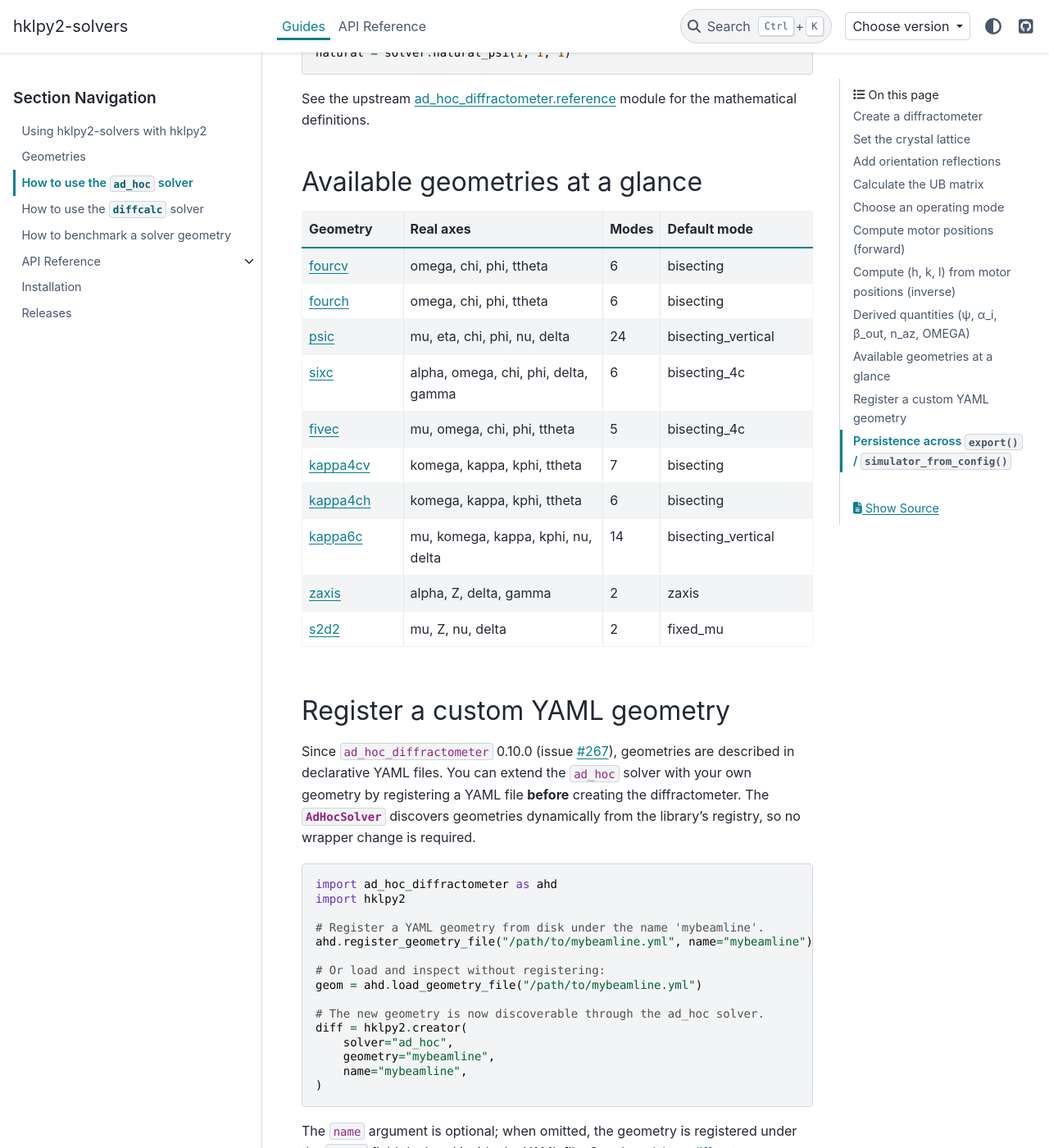
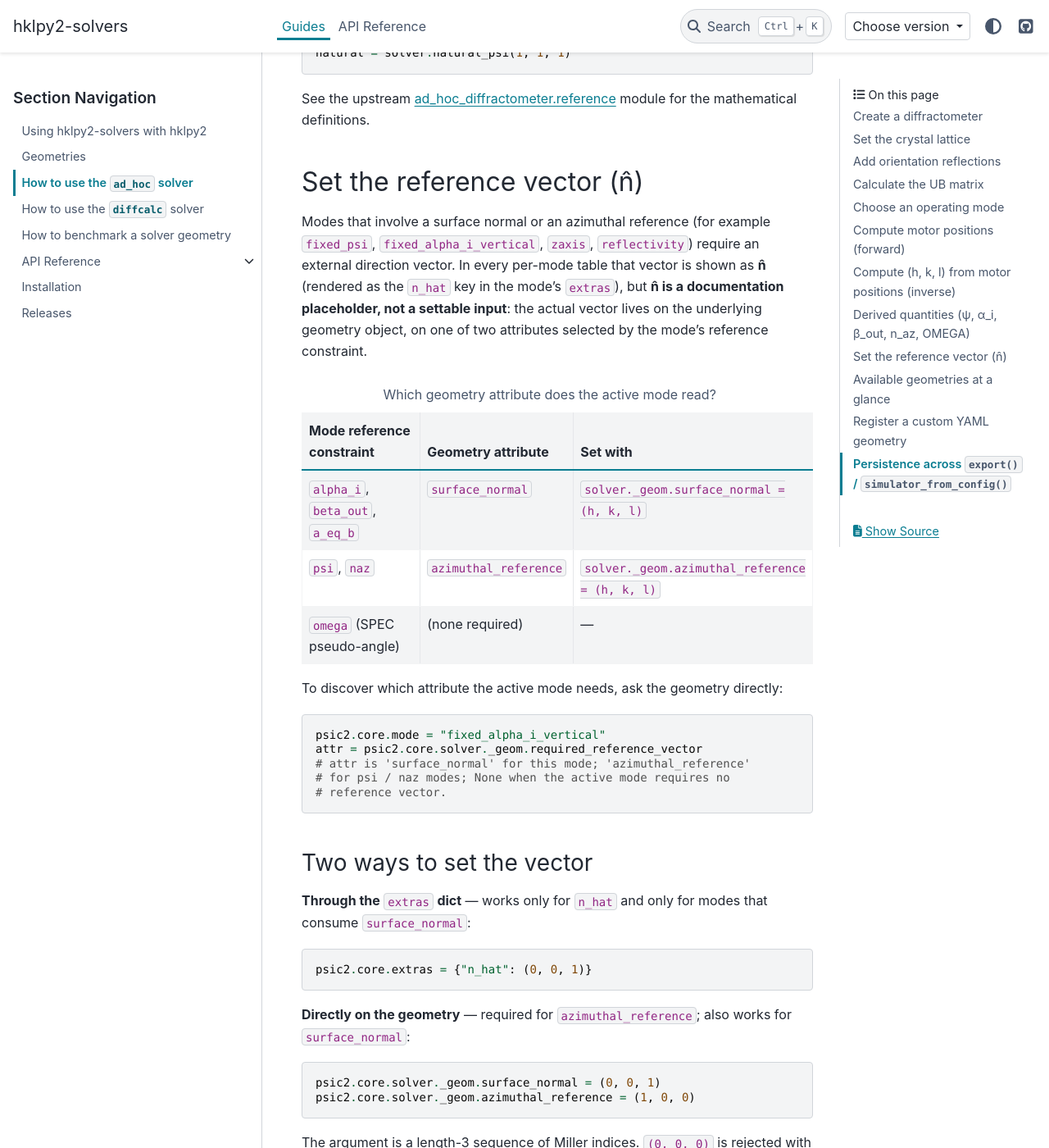
Before and after one commit to prjemian/hklpy2_solvers, a Sphinx documentation site: the page built from docs/source/guide_ad_hoc.rst, in a window 1280 px wide and 1400 px high, scrolled down 4211 px. Shown: the whole window at 82% size. Built offline with Sphinx 7.4.7 and the PyData theme 0.15.4, drawn with Linux system fonts in a browser that asks for light colours; pages that are not in the unit, such as notebooks, are missing from menus; some of the changed text lies outside the part shown.

Commit message:
docs #114 new 'Set the reference vector (n-hat)' guide section
Add a runnable how-to section to guide_ad_hoc.rst that answers the
recurring user question 'how do I set or update n_hat?'.

The n_hat key shown in every per-mode extras table is a documentation
placeholder; the actual vector lives on the geometry object as
surface_normal (for alpha_i / beta_out / a_eq_b modes) or
azimuthal_reference (for psi / naz modes).  The new section:

* Adds the RST label guide_ad_hoc.reference_vector for cross-linking
  from geometries.rst (Part D3).
* Provides a quick-reference table mapping reference-constraint name
  to geometry attribute to setter recipe.
* Shows how to introspect required_reference_vector on the active
  mode.
* Documents two ways to set the vector: through the extras dict
  (n_hat key, routes to surface_normal) and directly on the geometry
  (required for azimuthal_reference, also works for surface_normal).
* Notes that (0, 0, 0) is rejected and that the default is None.
* Cautions that direct cs.extras['n_hat'] writes emit UserWarning
  under ad_hoc_diffractometer >= 0.11.1.

All code blocks reuse the already-instantiated psic2 from the
preceding 'Derived quantities' section so the guide-regression
smoke test (issue #88) runs them end-to-end without bootstrap.

RELEASE_NOTES: new Documentation subsection with the one-line entry.

Sphinx build succeeds with no warnings; 985 tests pass at 100% line
and branch coverage.

Agent: OpenCode (claudeopus47)

```diff
--- a/RELEASE_NOTES.rst
+++ b/RELEASE_NOTES.rst
@@ -39,6 +39,11 @@ describe future plans.
     ~~~~~~~~~~~~
 
     * Use ``ConstraintSet.with_constraint_values()`` in ``AdHocSolver.extras`` setter.  :issue:`114`
+
+    Documentation
+    ~~~~~~~~~~~~~
+
+    * Document how to set the reference vector (n̂) in the ``ad_hoc`` guide.  :issue:`114`
 
     Maintenance
     ~~~~~~~~~~~
--- a/docs/source/guide_ad_hoc.rst
+++ b/docs/source/guide_ad_hoc.rst
@@ -208,6 +208,82 @@ See the upstream
 `ad_hoc_diffractometer.reference <https://bcda-aps.github.io/ad_hoc_diffractometer/latest/api/reference.html>`_
 module for the mathematical definitions.
 
+.. _guide_ad_hoc.reference_vector:
+
+Set the reference vector (n̂)
+------------------------------
+
+Modes that involve a surface normal or an azimuthal reference (for
+example ``fixed_psi``, ``fixed_alpha_i_vertical``, ``zaxis``,
+``reflectivity``) require an external direction vector.  In every
+per-mode table that vector is shown as **n̂** (rendered as the
+``n_hat`` key in the mode's ``extras``), but **n̂ is a documentation
+placeholder, not a settable input**: the actual vector lives on the
+underlying geometry object, on one of two attributes selected by the
+mode's reference constraint.
+
+.. list-table:: Which geometry attribute does the active mode read?
+   :header-rows: 1
+   :widths: 35 30 35
+
+   * - Mode reference constraint
+     - Geometry attribute
+     - Set with
+   * - ``alpha_i``, ``beta_out``, ``a_eq_b``
+     - ``surface_normal``
+     - ``solver._geom.surface_normal = (h, k, l)``
+   * - ``psi``, ``naz``
+     - ``azimuthal_reference``
+     - ``solver._geom.azimuthal_reference = (h, k, l)``
+   * - ``omega`` (SPEC pseudo-angle)
+     - (none required)
+     - —
+
+To discover which attribute the active mode needs, ask the geometry
+directly:
+
+.. code-block:: python
+
+   psic2.core.mode = "fixed_alpha_i_vertical"
+   attr = psic2.core.solver._geom.required_reference_vector
+   # attr is 'surface_normal' for this mode; 'azimuthal_reference'
+   # for psi / naz modes; None when the active mode requires no
+   # reference vector.
+
+Two ways to set the vector
+~~~~~~~~~~~~~~~~~~~~~~~~~~~
+
+**Through the** ``extras`` **dict** — works only for ``n_hat`` and
+only for modes that consume ``surface_normal``:
+
+.. code-block:: python
+
+   psic2.core.extras = {"n_hat": (0, 0, 1)}
+
+**Directly on the geometry** — required for ``azimuthal_reference``;
+also works for ``surface_normal``:
+
+.. code-block:: python
+
+   psic2.core.solver._geom.surface_normal = (0, 0, 1)
+   psic2.core.solver._geom.azimuthal_reference = (1, 0, 0)
+
+The argument is a length-3 sequence of Miller indices.  ``(0, 0, 0)``
+is rejected with ``ValueError``; the default is ``None`` (not set).
+Clear an attribute by assigning ``None``.
+
+.. caution::
+
+   ``ad_hoc_diffractometer >= 0.11.1`` emits a ``UserWarning`` when
+   ``cs.extras["n_hat"]`` is overwritten directly with a real value
+   (the assignment has no effect on :meth:`forward`).  Use one of the
+   two recipes above instead; both bypass the placeholder.
+
+See the upstream
+`Surface Geometry and the Reference Vector
+<https://bcda-aps.github.io/ad_hoc_diffractometer/latest/howto/surface.html>`_
+how-to for the full mathematical background.
+
 Available geometries at a glance
 ---------------------------------
 
```
